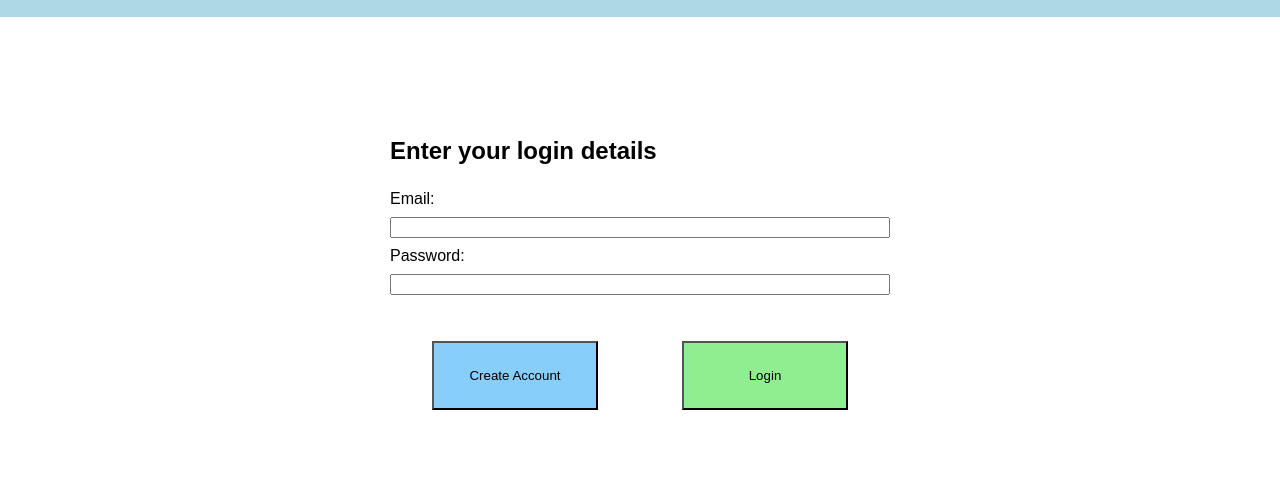
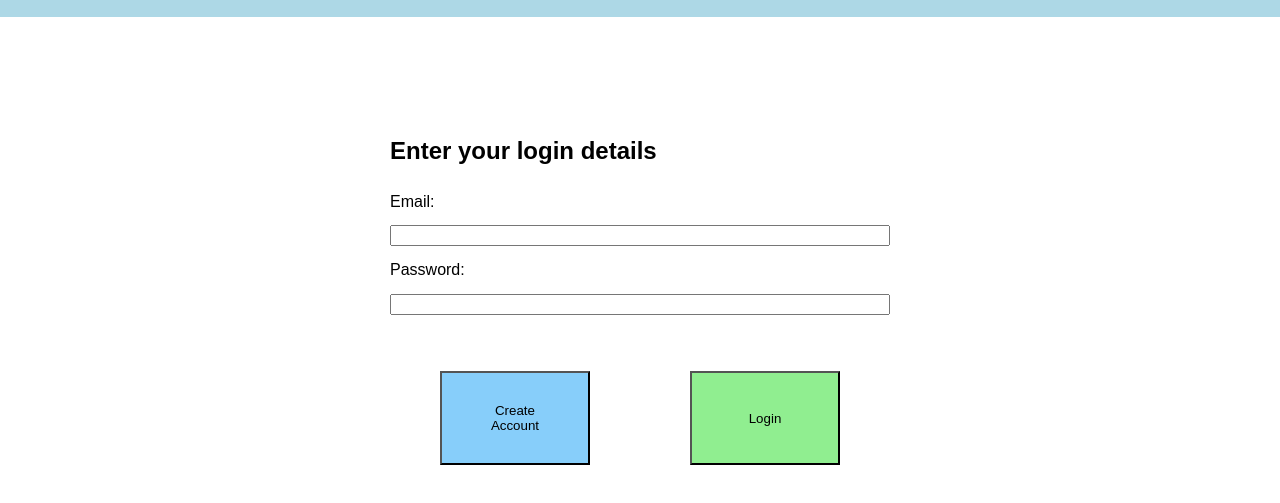
Before and after one commit to NickyBoiBoi/ISIT207_Assignment2, a plain HTML site: page index.html in a window 1280 px wide. Shown: the part 95-598 px from the top of the page. Drawn offline with Linux system fonts and the light colour scheme.

Commit message:
Converted back to px

```diff
--- a/Azoom.css
+++ b/Azoom.css
@@ -19,7 +19,7 @@
     width: 100%; /* Ensure nav spans the full width of the page */
 }
 
-ul {
+ul{
     list-style-type: none;
     padding: 0;
     margin: 0;
@@ -30,7 +30,7 @@
 
 ul li {
     position: relative;
-    margin: 0 0.9375em; /* 15px to em */
+    margin: 0 15px;
     flex-grow: 1;
 }
 
@@ -45,10 +45,10 @@
     justify-content: center;
 }
 
-.dropdown button {
+.dropdown button{
     background-color: grey;
     color: white;
-    padding: 0.625em 0.9375em; /* 10px 15px to em */
+    padding: 10px 15px;
     border: none;
     cursor: pointer;
     width: 100%;
@@ -59,18 +59,18 @@
     display: block;
     color: black;
     text-decoration: none;
-    padding: 0.625em 0.9375em; /* 10px 15px to em */
+    padding: 10px 15px;
 }
 
 .dropdown .content {
     display: none;
     position: absolute;
     background-color: aqua;
-    min-width: 6.25em; /* 100px to em */
-    box-shadow: 0.125em 0.125em 0.3125em; /* 2px 2px 5px to em */
+    min-width: 100px;
+    box-shadow: 2px 2px 5px;
 }
 
-.dropdown:hover .content {
+.dropdown:hover .content{
     display: block;
 }
 
@@ -83,6 +83,7 @@
 }
 
 /* Image styles */
+
 #Home_car {
     display: block;
     max-width: 100%;
@@ -90,15 +91,15 @@
 }
 
 /* For Forms */
-form, div label, div input {
+form, div label, div input  {
     display: flex;
     flex-direction: column;
-    width: 31.25em; /* 500px to em */
+    width: 500px;
     margin: auto;
 }
 
 form label, form input, form select, form button {
-    margin: 0.3125em 0; /* 5px to em */
+    margin: 0.5em 0;
 }
 
 .form-buttons, #return-button {
@@ -106,11 +107,10 @@
     justify-content: space-between;
     justify-content: center;
 }
-
 .form-buttons button, #return-button {
     flex: 1;
-    padding: 0.625em; /* 10px to em */
-    margin: 0.625em; /* 10px to em */
+    padding: 10px;
+    margin: 10px;
 }
 
 #submit-button, #submit-payment, #return-button {
@@ -128,19 +128,19 @@
 #login-form {
     display: flex;
     flex-direction: column;
-    width: 31.25em; /* 500px to em */
+    width: 500px;
     margin: auto;
-    padding: 6.25em; /* 100px to em */
+    padding: 100px;
 }
 
 #login-button, #submit-button {
     background-color: lightgreen;
-    padding: 1.875em; /* 30px to em */
-    margin: 3.125em; /* 50px to em */
+    padding: 30px;
+    margin: 50px;
 }
 
 #create-button {
     background-color: lightskyblue;
-    padding: 1.875em; /* 30px to em */
-    margin: 3.125em; /* 50px to em */
+    padding: 30px;
+    margin: 50px;
 }
```
